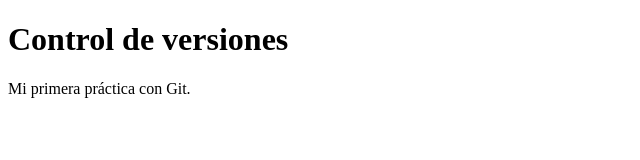
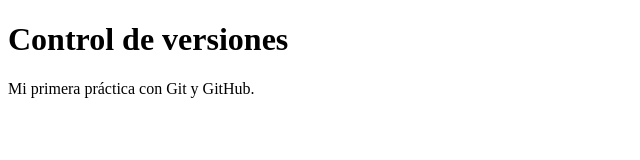
Before and after one commit to LisY2004/practica-git, a plain HTML site: page index.html in a window 1280 px wide. Shown: the full height of the page, 0-640 px from the left. Drawn offline with Linux system fonts and the light colour scheme.

Commit message:
docs: actualizar descripción principal

```diff
--- a/index.html
+++ b/index.html
@@ -6,6 +6,6 @@
 </head>
 <body>
     <h1>Control de versiones</h1>
-    <p>Mi primera práctica con Git.</p>
+    <p>Mi primera práctica con Git y GitHub.</p>
 </body>
 </html>
```
